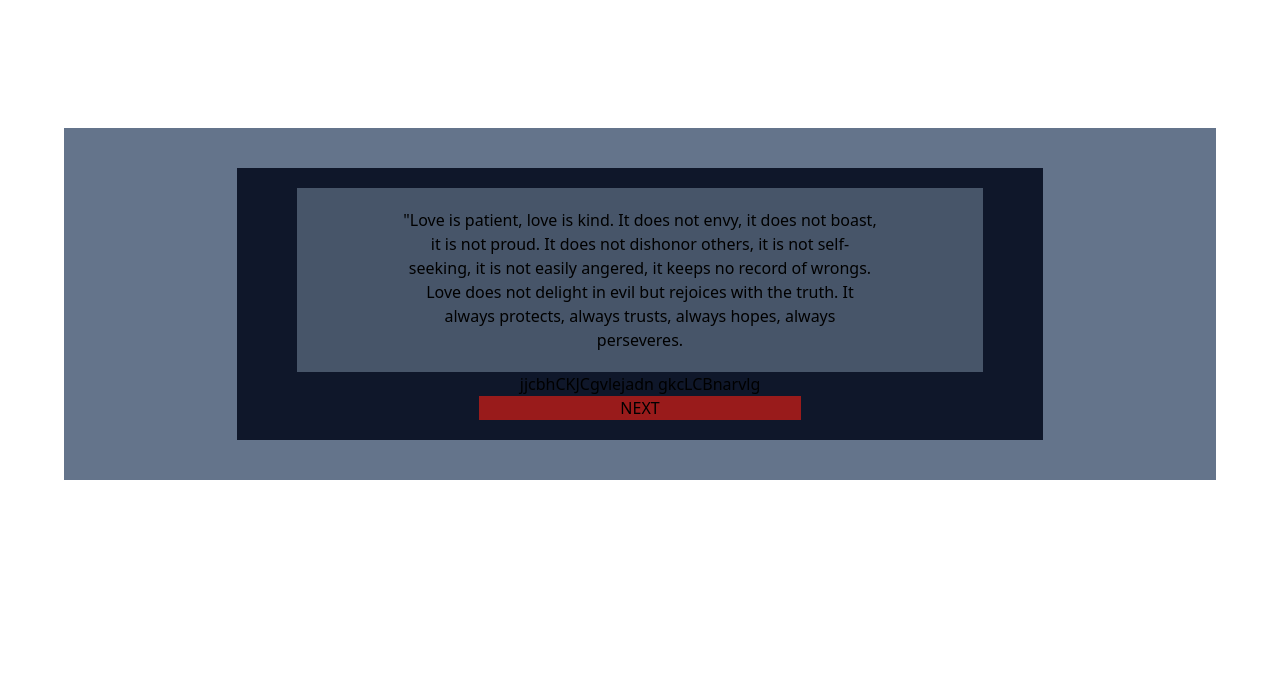
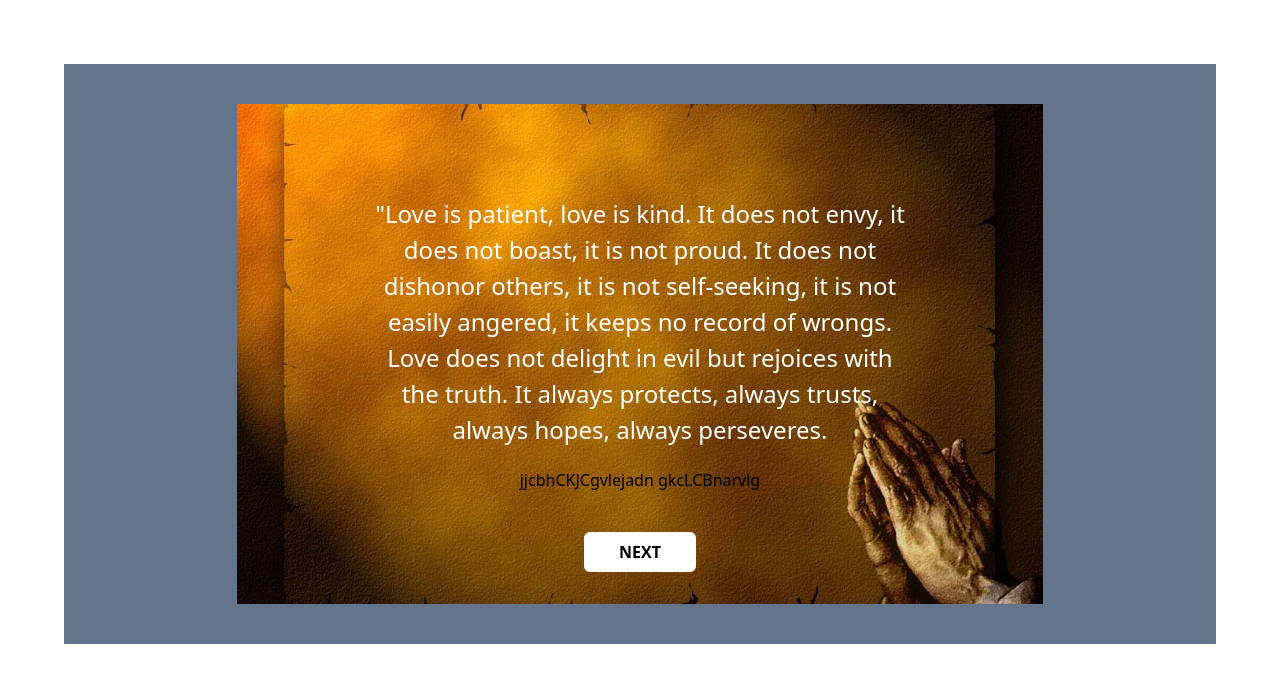
Before and after one commit to wisdommichaels/BibleVerse_Generator, a plain HTML site: page index.html in a window 1280 px wide. Drawn offline with nearby package versions, Linux system fonts and the light colour scheme.

Commit message:
added css

```diff
--- a/index.html
+++ b/index.html
@@ -5,15 +5,16 @@
     <meta name="viewport" content="width=device-width, initial-scale=1.0">
     <title>Document</title>
     <script src="https://cdn.tailwindcss.com"></script>
+    <link rel="stylesheet" href="./style.css">
 </head>
 <body>
-    <main class="bg-slate-500 w-[90%] m-auto py-10 mt-32">
-        <div class="w-[70%] m-auto py-5 bg-slate-900 flex-col justify-center items-center">
-            <div class="w-[85%] m-auto justify-center items-center bg-slate-600 text-center">
-                <div id="verse" class=" w-[70%] m-auto py-5 flex justify-center items-center ">"Love is patient, love is kind. It does not envy, it does not boast, it is not proud. It does not dishonor others, it is not self-seeking, it is not easily angered, it keeps no record of wrongs. Love does not delight in evil but rejoices with the truth. It always protects, always trusts, always hopes, always perseveres.</div>
+    <main class="bg-slate-500 w-[90%] m-auto py-10 mt-16">
+        <div  id="background" class=" w-[70%] m-auto p-8 flex-col justify-center items-center">
+            <div class=" m-auto justify-center p-10 items-center text-center">
+                <div id="verse" class=" w-[80%] text-[24px] m-auto py-5 flex justify-center items-center text-white ">"Love is patient, love is kind. It does not envy, it does not boast, it is not proud. It does not dishonor others, it is not self-seeking, it is not easily angered, it keeps no record of wrongs. Love does not delight in evil but rejoices with the truth. It always protects, always trusts, always hopes, always perseveres.</div>
+                <div id="book-chapter" class="w-[80%] m-auto flex justify-center items-center"><p>jjcbhCKJCgvlejadn gkcLCBnarvlg</p></div>
             </div>
-            <div class=" flex justify-center items-center"><p id="book-chapter">jjcbhCKJCgvlejadn gkcLCBnarvlg</p></div>
-            <button id="btn" class=" w-[40%] flex justify-center items-center m-auto bg-red-800">NEXT</button>
+            <button id="btn" class=" w-[40%] sm:w-[15%] py-2 rounded-md font-bold flex justify-center items-center m-auto bg-white">NEXT</button>
         </div>
     </main>
 </body>
--- /dev/null
+++ b/style.css
@@ -0,0 +1,6 @@
+#background{
+    background-image: url(./assets/10868592.jpg);
+    background-repeat: no-repeat;
+    background-size: cover;
+    background-position: center;
+}
```
